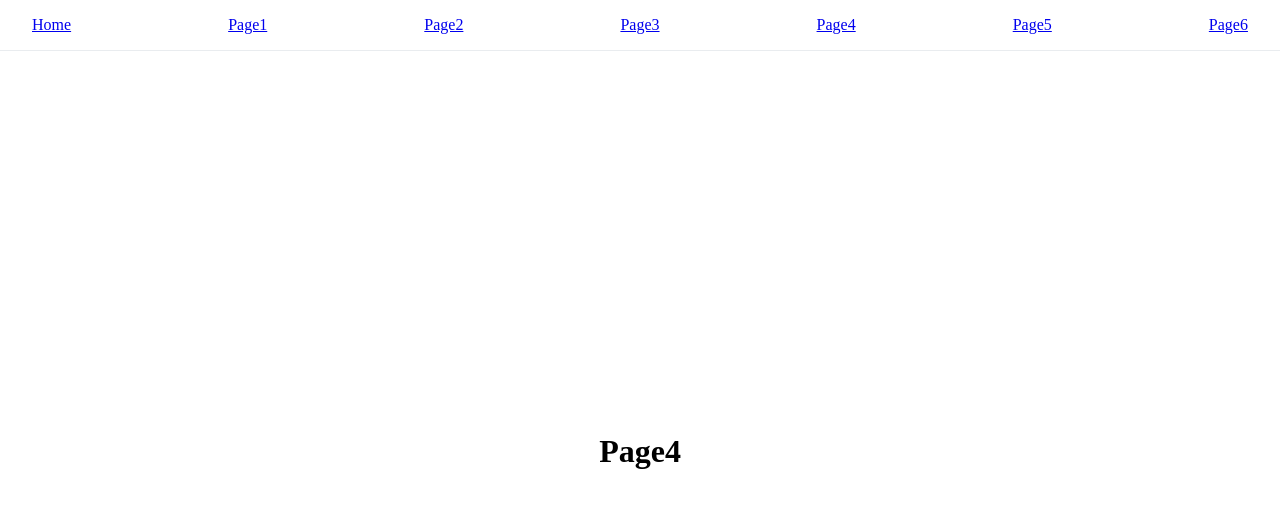
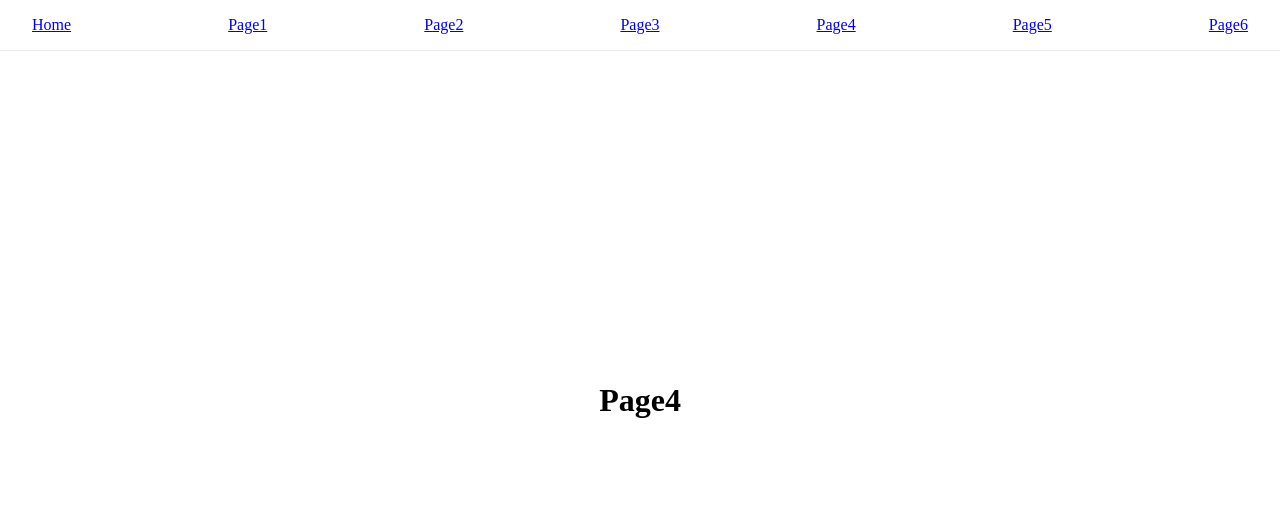
Before and after one commit to devohda/2024-framer-motion-study, a React (Vite) app in the folder dahye/week2/: page /page4 in a window 1280 px wide. Shown: the top 508 px of the page. Built offline with nearby package versions, Linux system fonts and the light colour scheme.

Commit message:
feat: 다음 페이지 색상으로 fadein/out

```diff
--- /dev/null
+++ b/dahye/week2/src/Layouts/ColorFadeLayout.module.css
@@ -0,0 +1,23 @@
+.cover {
+    position: fixed;
+    top: 0;
+    left: 0;
+    width: calc(max(100vw, 100vh));
+    height: calc(max(100vw, 100vh));
+    overflow: hidden;
+    display: flex;
+    pointer-events: none;
+    border-radius: 50%;
+}
+
+.cover-stair {
+    width: 100%;
+    height: 100vh;
+
+    background-image: linear-gradient(
+        rgb(247, 137, 192),
+        rgb(255, 208, 0),
+        rgba(102, 248, 99),
+        rgba(99, 248, 198)
+    );
+}
--- /dev/null
+++ b/dahye/week2/src/Layouts/ColorFadeLayout.tsx
@@ -0,0 +1,64 @@
+import { Outlet } from 'react-router-dom';
+import ColorFadeNavigator from '../components/ColorFadeNavigator';
+import { Variants, motion } from 'framer-motion';
+import styles from './ColorFadeLayout.module.css';
+import { useState } from 'react';
+
+const Color: Record<string, string> = {
+  '/color/page1': 'yellow',
+  '/color/page2': 'pink',
+  '/color/page3': 'white',
+};
+
+const ColorFadeLayout = () => {
+  const [selectedPage, setSelectedPage] = useState('/color/page1');
+
+  const anim = (variants: Variants) => {
+    return {
+      initial: 'initial',
+      animate: 'animate',
+      exit: 'exit',
+      variants,
+    };
+  };
+
+  const pageAnim: Variants = {
+    initial: { opacity: 1 },
+    animate: { opacity: 1 },
+    exit: { opacity: 1 },
+  };
+
+  const coverAnim: Variants = {
+    initial: {
+      opacity: 0,
+      scale: 0,
+    },
+    animate: {
+      opacity: 1,
+      scale: 0,
+    },
+    exit: {
+      backgroundColor: Color[selectedPage],
+      scale: '200%',
+      transition: {
+        duration: 1,
+        ease: 'easeInOut',
+      },
+      opacity: 1,
+    },
+  };
+
+  return (
+    <>
+      <motion.div {...anim(pageAnim)}>
+        <ColorFadeNavigator onClickLink={setSelectedPage} />
+
+        <Outlet />
+      </motion.div>
+
+      <motion.div className={styles.cover} {...anim(coverAnim)} />
+    </>
+  );
+};
+
+export default ColorFadeLayout;
--- /dev/null
+++ b/dahye/week2/src/components/ColorFadeNavigator.tsx
@@ -0,0 +1,25 @@
+import { Link } from 'react-router-dom';
+import styles from './Navigator.module.css';
+import { FC } from 'react';
+
+interface NavigatorProps {
+  onClickLink: (page: string) => void;
+}
+
+const Navigator: FC<NavigatorProps> = ({ onClickLink }) => {
+  return (
+    <div className={styles.nav}>
+      <Link to="/color/page1" onClick={() => onClickLink('/color/page1')}>
+        Page1
+      </Link>
+      <Link to="/color/page2" onClick={() => onClickLink('/color/page2')}>
+        Page2
+      </Link>
+      <Link to="/color/page3" onClick={() => onClickLink('/color/page3')}>
+        Page3
+      </Link>
+    </div>
+  );
+};
+
+export default Navigator;
--- a/dahye/week2/src/components/Navigator.module.css
+++ b/dahye/week2/src/components/Navigator.module.css
@@ -1,8 +1,12 @@
 .nav {
+    position: fixed;
+    top: 0;
+    left: 0;
+    width: 100%;
     display: flex;
     justify-content: space-between;
     align-items: center;
     padding: 1rem 2rem;
-    background-color: white;
     border-bottom: 1px solid #e9ecef;
+    z-index: 10;
 }
--- a/dahye/week2/src/routes/AnimatedRoutes.tsx
+++ b/dahye/week2/src/routes/AnimatedRoutes.tsx
@@ -4,6 +4,7 @@ import { AnimatePresence } from 'framer-motion';
 import FadeLayout from '../Layouts/FadeLayout';
 import FlipLayout from '../Layouts/FlipLayout';
 import FadeStairLayout from '../Layouts/FadeStairLayout';
+import ColorFadeLayout from '../Layouts/ColorFadeLayout';
 
 import Main from '../pages/Main';
 import Page1 from '../pages/Page1';
@@ -32,6 +33,12 @@ const AnimatedRoutes = () => {
           <Route path="page5" element={<Page5 />} />
           <Route path="page6" element={<Page6 />} />
         </Route>
+
+        <Route path="color" element={<ColorFadeLayout />}>
+          <Route path="page1" element={<Page1 />} />
+          <Route path="page2" element={<Page2 />} />
+          <Route path="page3" element={<Page3 />} />
+        </Route>
       </Routes>
     </AnimatePresence>
   );
```
